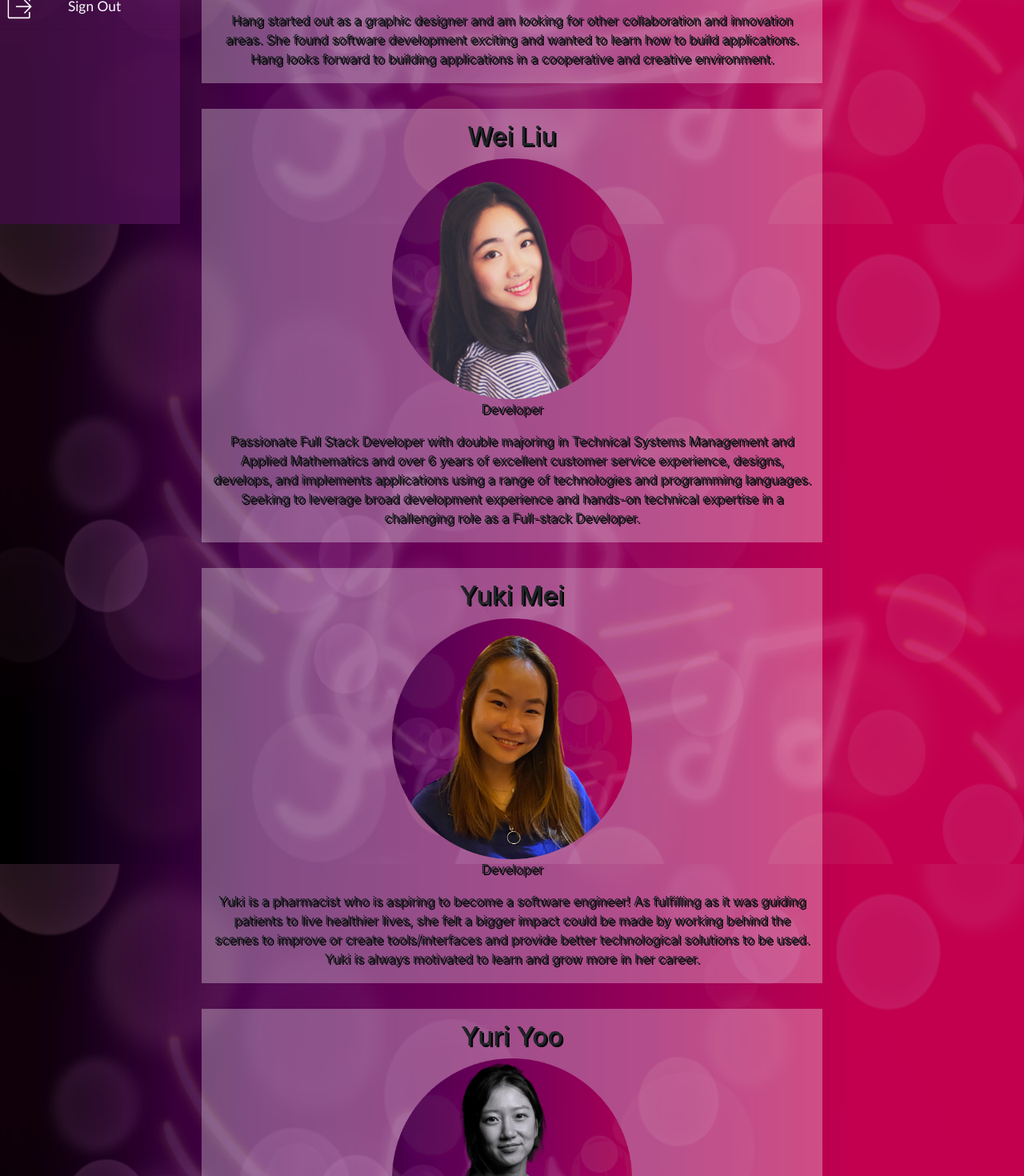
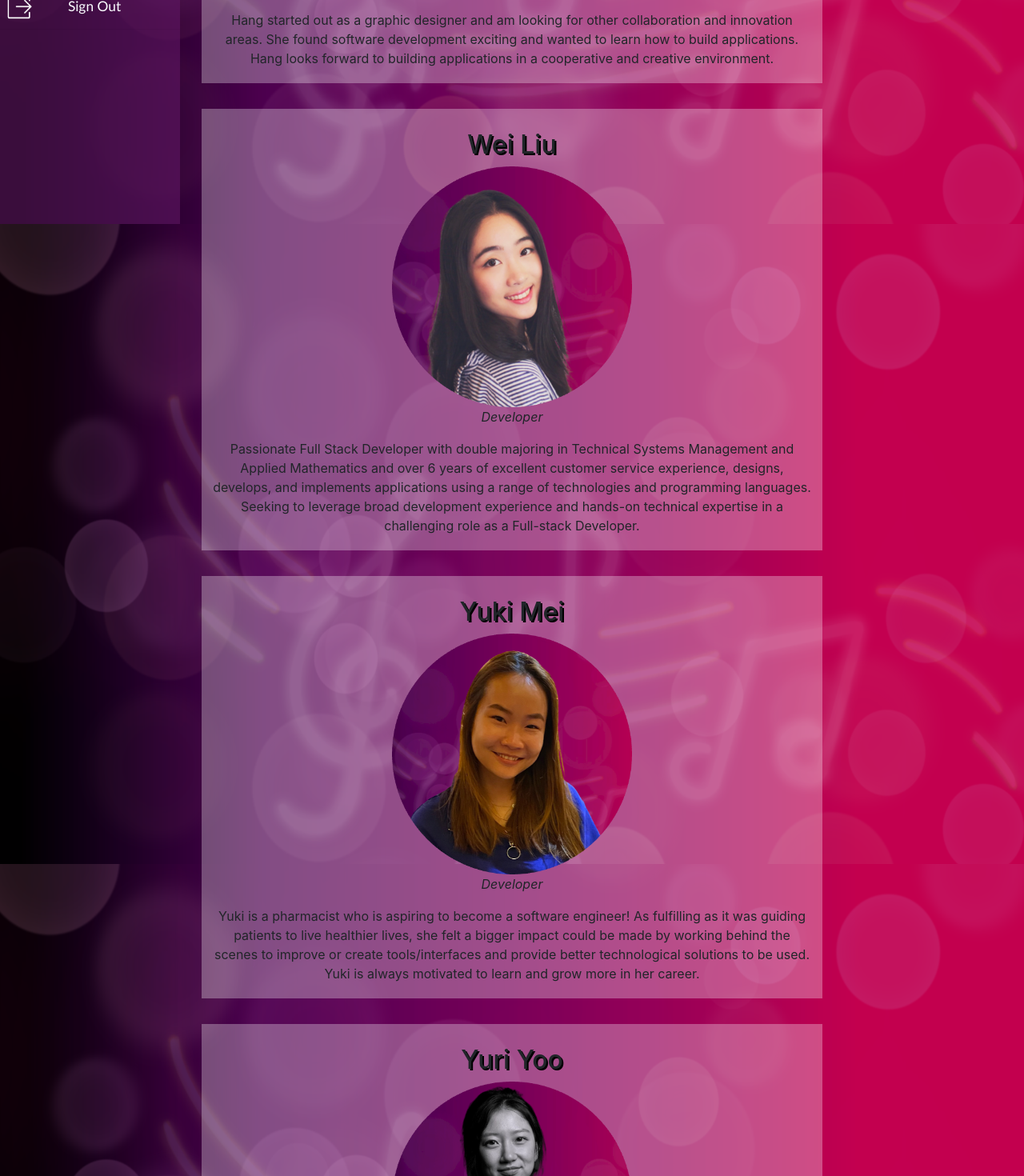
Before and after one commit to KawaiiYuke/KawaiiYuke, a React (Create React App) app: page /aboutus in a window 1280 px wide. Shown: the part 520-1990 px from the top of the page at 80% size. Built offline with nearby package versions, Linux system fonts and the light colour scheme; no server answers; what spotify-web-api-node would draw is missing.

Commit message:
fixing explore page bug

```diff
--- a/src/components/AboutUs.js
+++ b/src/components/AboutUs.js
@@ -10,14 +10,18 @@ export default function AboutUs() {
     <div className="about-us">
       <div>
         <div class="about-section">
-          <h1>About Us</h1>
+          <h1 style={{ textShadow: "2px 2px black" }}>About Us</h1>
         </div>
 
         <div class="row">
           <div class="column">
             <div className="each-dev">
               <div class="container">
-                <h2 style={{ paddingTop: "0.3em" }}>Hang Yu</h2>
+                <h2
+                  style={{ paddingTop: "0.3em", textShadow: "2px 2px black" }}
+                >
+                  Hang Yu
+                </h2>
                 <img className="headshot" src={hang} alt="" width="40%" />
                 <p className="developer">Developer</p>
                 <p>
@@ -34,7 +38,11 @@ export default function AboutUs() {
           <div class="column">
             <div className="each-dev">
               <div class="container">
-                <h2>Wei Liu</h2>
+                <h2
+                  style={{ paddingTop: "0.3em", textShadow: "2px 2px black" }}
+                >
+                  Wei Liu
+                </h2>
                 <img className="headshot" src={wei} alt="" width="40%" />
                 <p className="developer">Developer</p>
                 <p>
@@ -53,7 +61,11 @@ export default function AboutUs() {
           <div class="column">
             <div className="each-dev">
               <div class="container">
-                <h2>Yuki Mei</h2>
+                <h2
+                  style={{ paddingTop: "0.3em", textShadow: "2px 2px black" }}
+                >
+                  Yuki Mei
+                </h2>
                 <img className="headshot" src={yuki} alt="" width="40%" />
                 <p className="developer">Developer</p>
                 <p>
@@ -72,9 +84,13 @@ export default function AboutUs() {
           <div class="column">
             <div className="each-dev">
               <div class="container">
-                <h2>Yuri Yoo</h2>
+                <h2
+                  style={{ paddingTop: "0.3em", textShadow: "2px 2px black" }}
+                >
+                  Yuri Yoo
+                </h2>
                 <img className="headshot" src={yuri} alt="" width="40%" />
-                <p className="developer">Devloper</p>
+                <p className="developer">Developer</p>
                 <p>
                   Yuri is a former dancer who is passionate about solving
                   problems and being creative. She is appreciative that she
--- a/src/components/SinglePlaylistView.js
+++ b/src/components/SinglePlaylistView.js
@@ -64,7 +64,7 @@ function SinglePlaylistView() {
                 </button>
               </Link>
             </div>
-            {console.log("asdf", singlePlaylist)}
+
             {singlePlaylist[0].track.id ? (
               <div style={{ paddingTop: "1em" }}>
                 <table
--- a/src/components/css/AboutUs.css
+++ b/src/components/css/AboutUs.css
@@ -2,7 +2,7 @@
 .about-us {
     display: flex;
     justify-content: center;
-    text-shadow:2px 2px black ;
+
     background-size: 100vh;
 
 }
@@ -15,7 +15,7 @@
    margin-bottom: 2em;
    padding-bottom: 0.2em;
    padding-top: 1em;
-   text-shadow: 2px 2px black;
+
 }
 
 .about-us .about-section{
@@ -23,3 +23,9 @@
     margin-bottom: 2em;
 
 }
+
+.about-us .developer{
+    padding-top: "0.3em";
+    text-shadow: "2px 2px black";
+    font-style: italic;
+}
```
